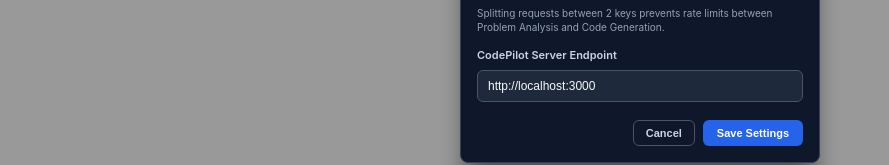
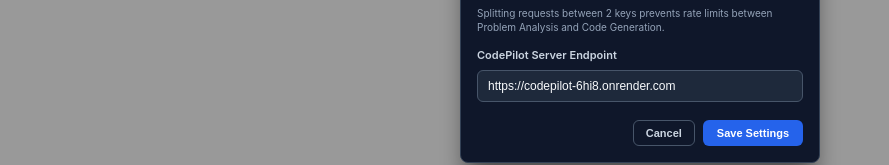
Before and after one commit to revanth-kumar-02/CodePilot, a React (Vite) app in the folder extension/: page / in a window 1280 px wide. Both pictures are taken after a click on the button "⚙️". Shown: the part 477-642 px from the top of the page, without its empty margins (0-889 px from the left). Built offline with nearby package versions, Linux system fonts and the light colour scheme; no server answers.

Commit message:
chore: pre-configure live Render backend URL in extension default settings

```diff
--- a/extension/src/popup/components/SettingsModal.tsx
+++ b/extension/src/popup/components/SettingsModal.tsx
@@ -291,7 +291,7 @@
             </label>
             <input
               type="text"
-              placeholder="http://localhost:3000"
+              placeholder="https://codepilot-6hi8.onrender.com"
               value={settings.serverUrl}
               onChange={(e) => setSettings({ ...settings, serverUrl: e.target.value })}
               style={{
--- a/extension/src/storage/settings-storage.ts
+++ b/extension/src/storage/settings-storage.ts
@@ -15,7 +15,7 @@
   groqAnalysisKey: '',
   groqReasoningKey: '',
   groqCodeKey: '',
-  serverUrl: 'http://localhost:3000',
+  serverUrl: 'https://codepilot-6hi8.onrender.com',
 };
 
 export class SettingsStorage {
```
Also changed, not shown: extension/src/messaging/message-router.ts (+5 -5 lines), 1 other file (tests, documents, lock files or other folders).
